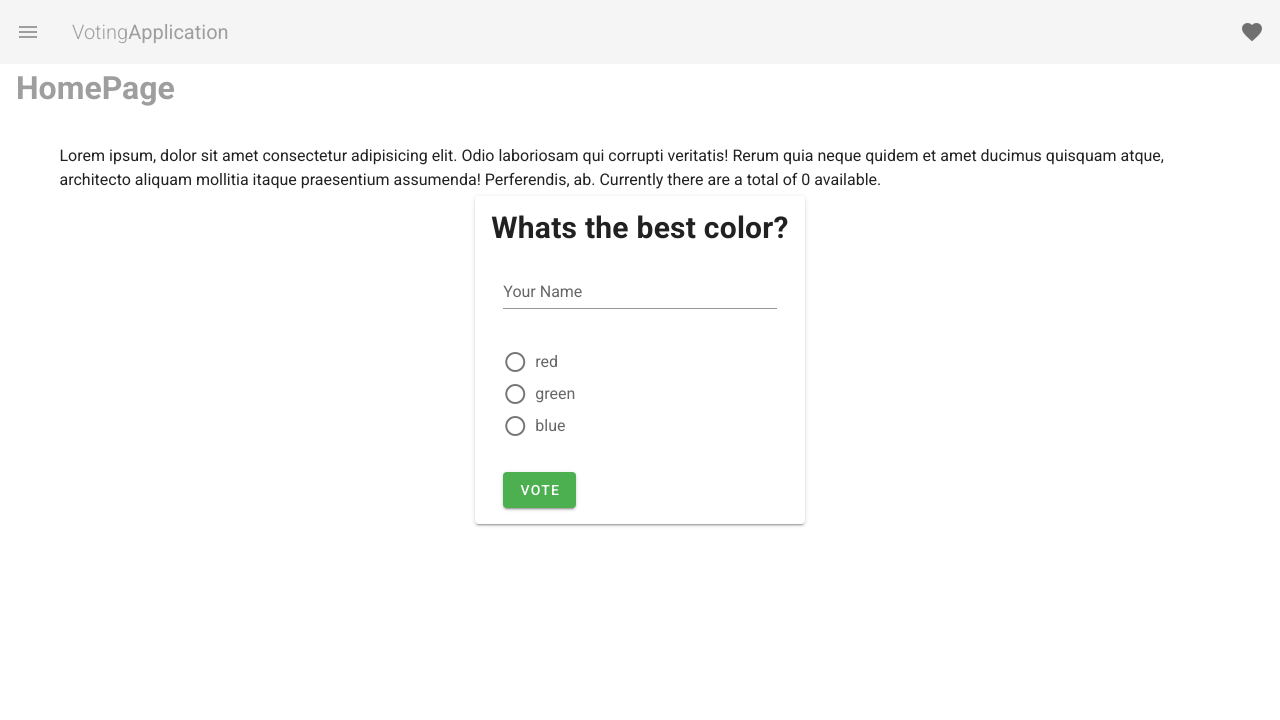
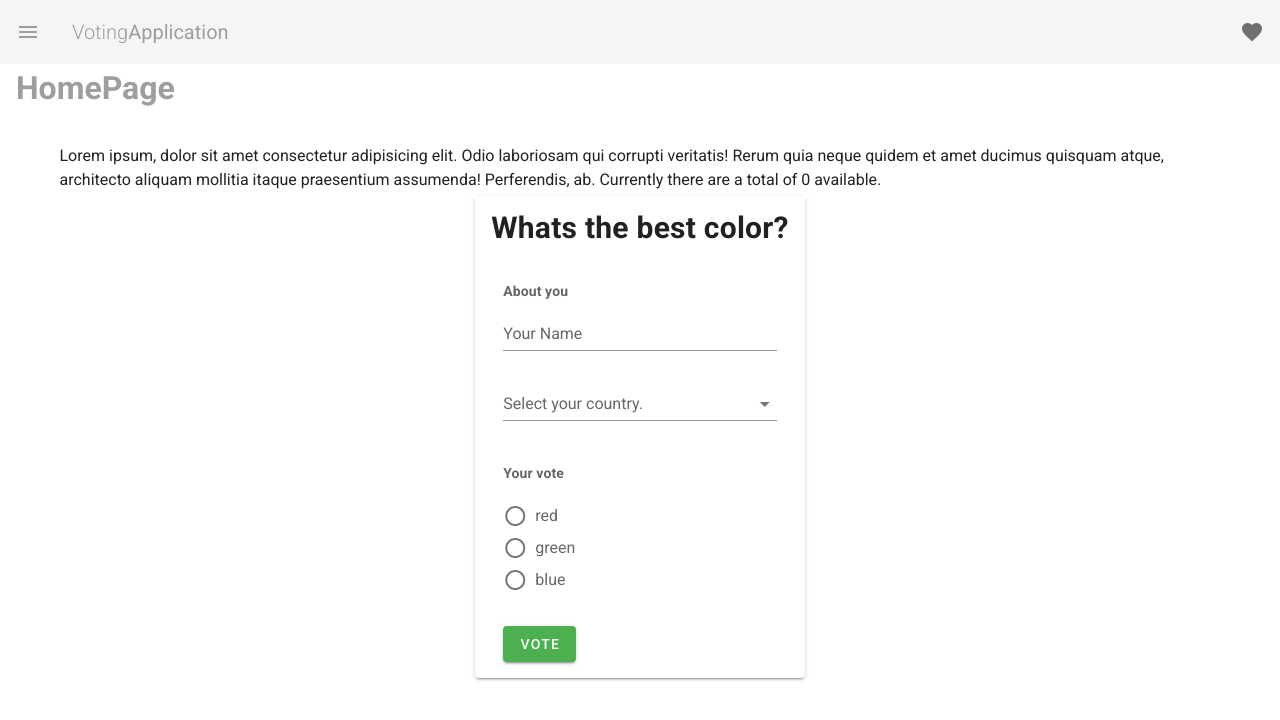
Before and after one commit to htw-swa-jk-nk-ns/service-frontend-voting, a Vue app: page / in a window 1280 px wide. Shown: the top 720 px of the page. Built offline with nearby package versions, Linux system fonts and the light colour scheme; no server answers.

Commit message:
Added selector

```diff
--- a/src/views/Home.vue
+++ b/src/views/Home.vue
@@ -18,14 +18,17 @@
           </v-card-title>
           <v-card-text>
             <v-form class="px-3" ref="form">
+              <h4 class="mt-5">About you</h4>
               <v-text-field
                 label="Your Name"
                 v-model="voterName"
                 :rules="inputRules"
               ></v-text-field>
+              <v-select :items="items" label="Select your country."></v-select>
+              <h4 class="mt-5">Your vote</h4>
               <v-radio-group v-model="radioGroup" :rules="radioRules">
                 <v-radio
-                  v-for="n in ['red','green', 'blue']"
+                  v-for="n in ['red', 'green', 'blue']"
                   :key="n"
                   :label="`${n}`"
                   :value="n"
@@ -50,6 +53,7 @@ export default {
       totalVuePackages: 0,
       inputRules: [(w) => w.length > 5 || "Minimum 5 chars required."],
       radioRules: [(w) => w != null || "No party has been selected."],
+      items: ["de", "fr", "us"],
     };
   },
   methods: {
@@ -59,7 +63,7 @@ export default {
       /// Maybe navigate to thank you screen.
       if (this.$refs.form.validate()) {
         console.log(this.voterName, this.radioGroup);
-        this.$router.push('thanks')
+        this.$router.push("thanks");
       } else {
         console.log("Input validation showed problems.");
       }
```
